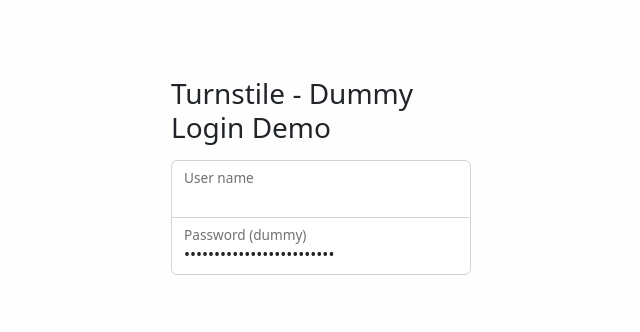
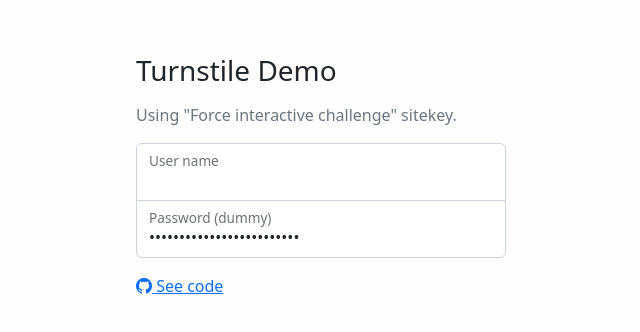
Before and after one commit to marsidev/friendly-broccoli, a website built with Vite: page index.html in a window 1280 px wide. Shown: the part 216-548 px from the top of the page, without its empty margins (319-959 px from the left). Built offline with nearby package versions, Linux system fonts and the light colour scheme.

Commit message:
minimal changes

```diff
--- a/index.html
+++ b/index.html
@@ -20,7 +20,10 @@
 <body>
 	<main class="form-signin">
 		<form class="form">
-			<h2 class="h3 mb-3 fw-normal">Turnstile &dash; Dummy Login Demo</h2>
+			<h2 class="h3 mb-3 fw-normal">Turnstile Demo</h2>
+			<p class="text-muted">
+				Using "Force interactive challenge" sitekey.
+			</p>
 
 			<div class="form-floating">
 				<input type="text" id="user" class="form-control">
@@ -37,6 +40,10 @@
 				<!-- The Turnstile widget will be injected in the following div. -->
 				<div id="myWidget"></div>
 			</div>
+
+			<p class="mt-3 text-muted"><a href="https://github.com/marsidev/friendly-broccoli">
+					<i class="bi bi-github"></i> See code</a>
+			</p>
 		</form>
 	</main>
 
--- a/src/style.css
+++ b/src/style.css
@@ -24,7 +24,7 @@
 
 .form-signin {
   width: 100%;
-  max-width: 330px;
+  max-width: 400px;
   padding: 15px;
   margin: auto;
 }
```
